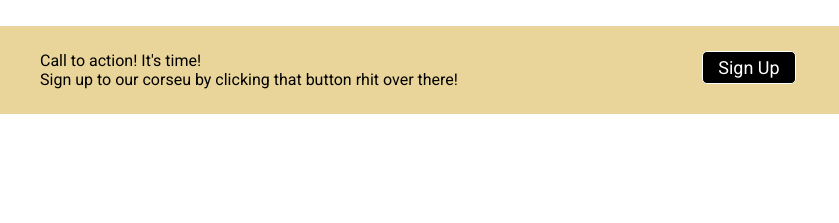
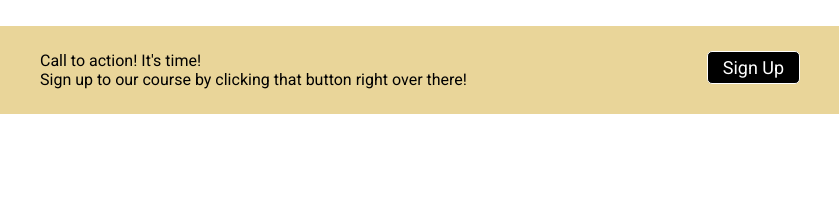
Before and after one commit to CanBilir/Odin-landingpage, a plain HTML site: page index.html in a window 1280 px wide. Shown: the part 1642-1865 px from the top of the page, 180-1019 px from the left. Drawn offline with Linux system fonts and the light colour scheme.

Commit message:
Fixed some typos

```diff
--- a/index.html
+++ b/index.html
@@ -76,7 +76,7 @@
 
       <div>
         <p>Call to action! It's time!</p>
-        <p>Sign up to our corseu by clicking that button rhit over there!</p>
+        <p>Sign up to our course by clicking that button right over there!</p>
       </div>
 
       <div>
```
